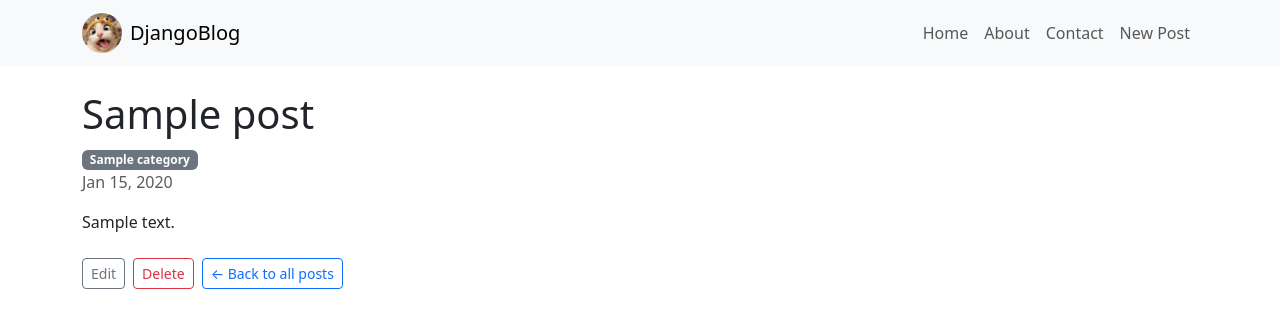
After one commit to bindiyamagar6-prog/djangoblog, a Django app: a page that uses blog/templates/blog/base.html in a window 1280 px wide. The commit adds this page. Shown: the top 328 px of the page. Run offline with Django 5.2, Linux system fonts and the light colour scheme; tables that the repository leaves empty hold one stand-in row (values such as "Sample post").

Commit message:
Add edit and delete buttons

```diff
--- a/blog/static/blog/css/style.css
+++ b/blog/static/blog/css/style.css
@@ -1,5 +1,9 @@
 body {
-    background-color: #f8f9f8;
+    background-image: url('../images/cat.jpg');
+    background-size: cover;
+    background-position: center;
+    background-repeat: no-repeat;
+    background-attachment: fixed;
 }
 
 .navbar-brand {
--- a/blog/templates/blog/base.html
+++ b/blog/templates/blog/base.html
@@ -1,31 +1,28 @@
+{% load static %}
 <!DOCTYPE html>
 <html lang="en">
 <head>
     <meta charset="UTF-8">
+    <meta name="viewport" content="width=device-width, initial-scale=1.0">
     <title>{% block title %}DjangoBlog{% endblock %}</title>
-    <!-- Bootstrap CSS for easy header styling -->
     <link href="https://cdn.jsdelivr.net/npm/bootstrap@5.3.0/dist/css/bootstrap.min.css" rel="stylesheet">
 </head>
 <body>
-
-    <!-- Dark Navigation Bar -->
-    <nav class="navbar navbar-expand-lg navbar-dark bg-dark">
-        <div class="container-fluid">
-            <a class="navbar-brand fw-bold" href="{% url 'home' %}">DjangoBlog</a>
-            <div class="collapse navbar-collapse">
-                <ul class="navbar-nav me-auto">
-                    <li class="nav-item"><a class="nav-link" href="{% url 'home' %}">Home</a></li>
-                    <li class="nav-item"><a class="nav-link" href="{% url 'about' %}">About</a></li>
-                    <li class="nav-item"><a class="nav-link" href="{% url 'contact' %}">Contact</a></li>
-                </ul>
+    <nav class="navbar navbar-expand-lg navbar-light bg-light">
+        <div class="container">
+            <a class="navbar-brand d-flex align-items-center gap-2" href="{% url 'home' %}">
+                <img src="{% static 'blog/images/cat.jpg' %}" alt="Logo" class="rounded-circle" style="width: 40px; height: 40px; object-fit: cover;">
+                DjangoBlog
+            </a>
+            <div class="navbar-nav">
+                <a class="nav-link" href="{% url 'home' %}">Home</a>
+                <a class="nav-link" href="{% url 'about' %}">About</a>
+                <a class="nav-link" href="{% url 'contact' %}">Contact</a>
+                <a class="nav-link" href="{% url 'post_create' %}">New Post</a>
             </div>
         </div>
     </nav>
 
-    <div class="container mt-4">
+    <main class="container my-4">
         {% block content %}
         {% endblock %}
-    </div>
-
-</body>
-</html>
--- a/blog/templates/blog/home.html
+++ b/blog/templates/blog/home.html
@@ -1,8 +1,9 @@
 {% extends 'blog/base.html' %}
+
+{% block title %}Home{% endblock %}
 
 {% block content %}
 <div class="text-center">
-    <h1> Welcome to {{ title }}</h1><br>
-    <p>Hello from the otherside!</p>
+  <h1>Welcome to {{ title }}</h1><br>
 </div>
 {% endblock %}
--- /dev/null
+++ b/blog/templates/blog/post_detail.html
@@ -0,0 +1,23 @@
+{% extends "blog/base.html" %}
+{% block title %}{{ post.title }}{% endblock %}
+{% block content %}
+<h1>{{ post.title }}</h1>
+
+{% if post.category %}
+  <span class="badge bg-secondary">{{ post.category.name }}</span>
+{% endif %}
+
+<p class="text-muted">{{ post.created_at|date:"M d, Y" }}</p>
+<p>{{ post.content }}</p>
+
+<div class="mt-4 d-flex gap-2">
+  <a href="{% url 'post_edit' post.slug %}" class="btn btn-sm btn-outline-secondary">Edit</a>
+
+  <form method="post" action="{% url 'post_delete' post.slug %}" onsubmit="return confirm('Delete this post?');">
+    {% csrf_token %}
+    <button type="submit" class="btn btn-sm btn-outline-danger">Delete</button>
+  </form>
+
+  <a href="{% url 'home' %}" class="btn btn-sm btn-outline-primary">&larr; Back to all posts</a>
+</div>
+{% endblock %}
--- a/blog/urls.py
+++ b/blog/urls.py
@@ -2,7 +2,11 @@ from django.urls import path
 from . import views
 
 urlpatterns = [
-    path('', views.home, name='home'),
-    path('about/', views.about, name='about'),
-    path('contact/', views.contact, name='contact'),
+    path("", views.post_list, name="home"),
+    path("posts/new/", views.PostCreateView.as_view(), name="post_create"),
+    path("posts/<slug:slug>/", views.post_detail, name="post_detail"),
+    path("posts/<slug:slug>/edit/", views.PostUpdateView.as_view(), name="post_edit"),
+    path("posts/<slug:slug>/delete/", views.PostDeleteView.as_view(), name="post_delete"),
+    path("about/", views.about, name="about"),
+    path("contact/", views.contact, name="contact"),
 ]
--- a/blog/views.py
+++ b/blog/views.py
@@ -1,19 +1,54 @@
 from django.core.paginator import Paginator
-from django.shortcuts import render
-from .models import Post
+from django.shortcuts import render, get_object_or_404
+from django.urls import reverse_lazy
+from django.views.generic.edit import CreateView, UpdateView, DeleteView
+from .models import Post, Category
+from .forms import PostForm
 
-def home(request):
-    return render(request, "blog/home.html", {"title": "DjangoBlog Homepage"})
-
-def about(request):
-    return render(request, "blog/about.html", {"title": "Us"})
-
-def contact(request):
-    return render(request, "blog/contact.html", {"title": "Us"})
 
 def post_list(request):
     posts = Post.objects.filter(status="published").order_by("-created_at")
     paginator = Paginator(posts, 6)
     page_number = request.GET.get("page")
     page_obj = paginator.get_page(page_number)
-    return render(request, "blog/post_list.html", {"page_obj": page_obj})
+    return render(request, "blog/post_list.html", {
+        "page_obj": page_obj,
+        "title": "Japan Travel and Culture Blog",
+        "categories": Category.objects.all(),
+    })
+
+
+def post_detail(request, slug):
+    post = get_object_or_404(Post, slug=slug, status="published")
+    return render(request, "blog/post_detail.html", {"post": post})
+
+
+def about(request):
+    return render(request, "blog/about.html", {"title": "Me"})
+
+
+def contact(request):
+    return render(request, "blog/contact.html", {"title": "Contact"})
+
+
+class PostCreateView(CreateView):
+    model = Post
+    form_class = PostForm
+    template_name = "blog/post_form.html"
+
+    def get_success_url(self):
+        return reverse_lazy("post_detail", kwargs={"slug": self.object.slug})
+
+
+class PostUpdateView(UpdateView):
+    model = Post
+    form_class = PostForm
+    template_name = "blog/post_form.html"
+
+    def get_success_url(self):
+        return reverse_lazy("post_detail", kwargs={"slug": self.object.slug})
+
+
+class PostDeleteView(DeleteView):
+    model = Post
+    success_url = reverse_lazy("home")
```
Also changed, not shown: blog/forms.py (added, +19 -0 lines), blog/templates/blog/contact.html (+16 -7 lines), blog/templates/blog/post_form.html (added, +25 -0 lines), blog/templates/blog/post_list.html (added, +68 -0 lines), blog/static/blog/images/cat.jpg (added), category and tags.png (added), django_home.png (added), djangoblog.png (added).
